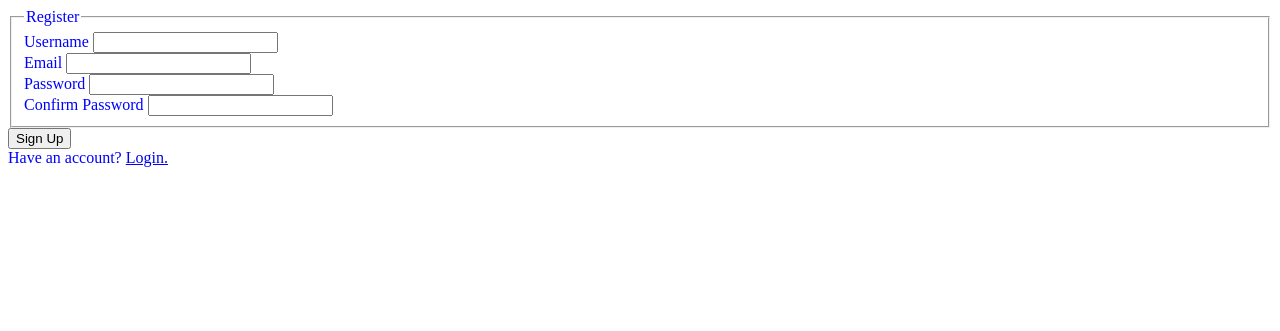
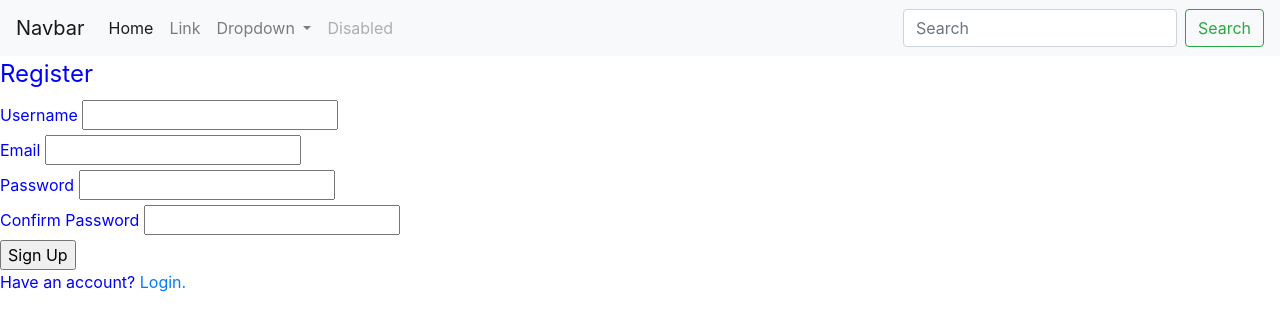
Before and after one commit to bc-cisc3140-mw2-fall2019/class_project, a Flask app: template app/templates/register.html in a window 1280 px wide. Shown: the top 331 px of the page. Run offline with Flask 2, Linux system fonts and the light colour scheme; the template is opened without the code that fills it: values that come from a table or form of the project are taken from there, others are empty; some libraries are stand-ins or nearby versions.

Commit message:
added placeholder bootsrap navbar to layout.html
imported bootstrap to layout.html so everypage has bootstrap, and created a placeholding navbar which will need to be edited later by front end.

```diff
--- a/app/templates/layout.html
+++ b/app/templates/layout.html
@@ -11,12 +11,50 @@
         <title>Class Project</title>
     {% endif %}
 
+    <link rel="stylesheet" href="https://stackpath.bootstrapcdn.com/bootstrap/4.2.1/css/bootstrap.min.css" integrity="sha384-GJzZqFGwb1QTTN6wy59ffF1BuGJpLSa9DkKMp0DgiMDm4iYMj70gZWKYbI706tWS" crossorigin="anonymous"><!--this will import bootstrap to our html pages k-->
     <link rel="stylesheet" type="text/css" href="{{ url_for('static', filename='css/main.css') }}">
 </head>
 
 <body>
+        <nav class="navbar navbar-expand-lg navbar-light bg-light"> <!--place holder nav to see other style in bootstrap visit https://getbootstrap.com/docs/4.0/components/navbar/-->
+                <a class="navbar-brand" href="#">Navbar</a>
+                <button class="navbar-toggler" type="button" data-toggle="collapse" data-target="#navbarSupportedContent" aria-controls="navbarSupportedContent" aria-expanded="false" aria-label="Toggle navigation">
+                  <span class="navbar-toggler-icon"></span>
+                </button>
+
+                <div class="collapse navbar-collapse" id="navbarSupportedContent">
+                  <ul class="navbar-nav mr-auto">
+                    <li class="nav-item active">
+                      <a class="nav-link" href="#">Home <span class="sr-only">(current)</span></a>
+                    </li>
+                    <li class="nav-item">
+                      <a class="nav-link" href="#">Link</a>
+                    </li>
+                    <li class="nav-item dropdown">
+                      <a class="nav-link dropdown-toggle" href="#" id="navbarDropdown" role="button" data-toggle="dropdown" aria-haspopup="true" aria-expanded="false">
+                        Dropdown
+                      </a>
+                      <div class="dropdown-menu" aria-labelledby="navbarDropdown">
+                        <a class="dropdown-item" href="#">Action</a>
+                        <a class="dropdown-item" href="#">Another action</a>
+                        <div class="dropdown-divider"></div>
+                        <a class="dropdown-item" href="#">Something else here</a>
+                      </div>
+                    </li>
+                    <li class="nav-item">
+                      <a class="nav-link disabled" href="#">Disabled</a>
+                    </li>
+                  </ul>
+                  <form class="form-inline my-2 my-lg-0">
+                    <input class="form-control mr-sm-2" type="search" placeholder="Search" aria-label="Search">
+                    <button class="btn btn-outline-success my-2 my-sm-0" type="submit">Search</button>
+                  </form>
+                </div>
+              </nav>
     {% block content %}{% endblock %}
 </body>
 <script src="{{ url_for('static', filename='js/main.js') }}"></script>
+<script src="{{bootstrap_find_resource('jquery.js', cdn='jquery')}}"></script>
+<script src="{{bootstrap_find_resource('js/bootstrap.js', cdn='bootstrap')}}"></script>
 
 </html>
```
